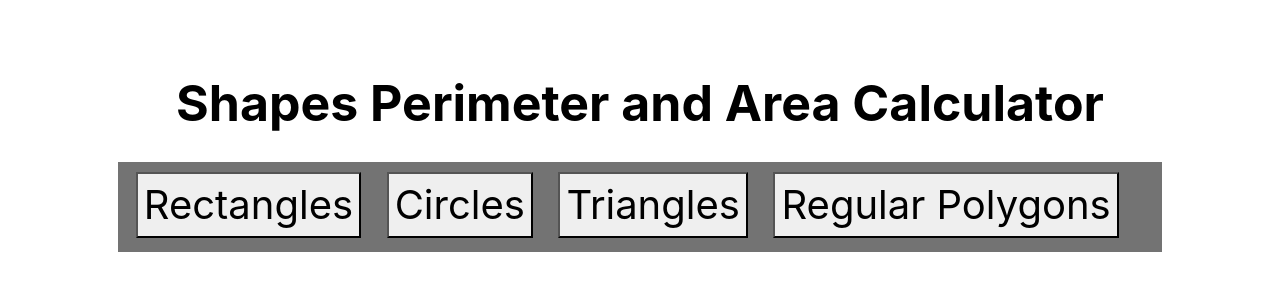
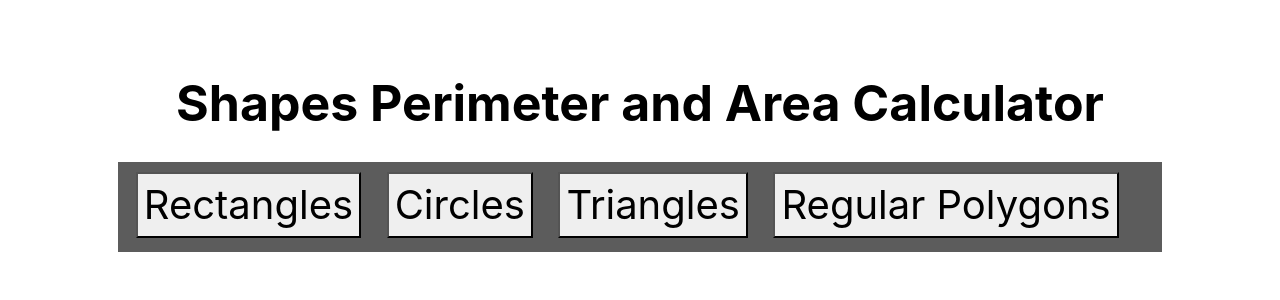
Before and after one commit to UnifiedUnicorns/lexhack-student-support, a Flask app: page /shapes in a window 1280 px wide. Shown: the part 76-376 px from the top of the page. Run offline with Flask 2, Linux system fonts and the light colour scheme.

Commit message:
changed style

```diff
--- a/static/styles.css
+++ b/static/styles.css
@@ -89,7 +89,7 @@ main .text {
   display: grid;
   grid-template-columns: auto auto auto auto auto;
   gap: 10px;
-  background-color: #737373;
+  background-color: #5c5c5c;
   padding: 10px;
   grid-template-rows: 70px;
   align-content: center;
```
